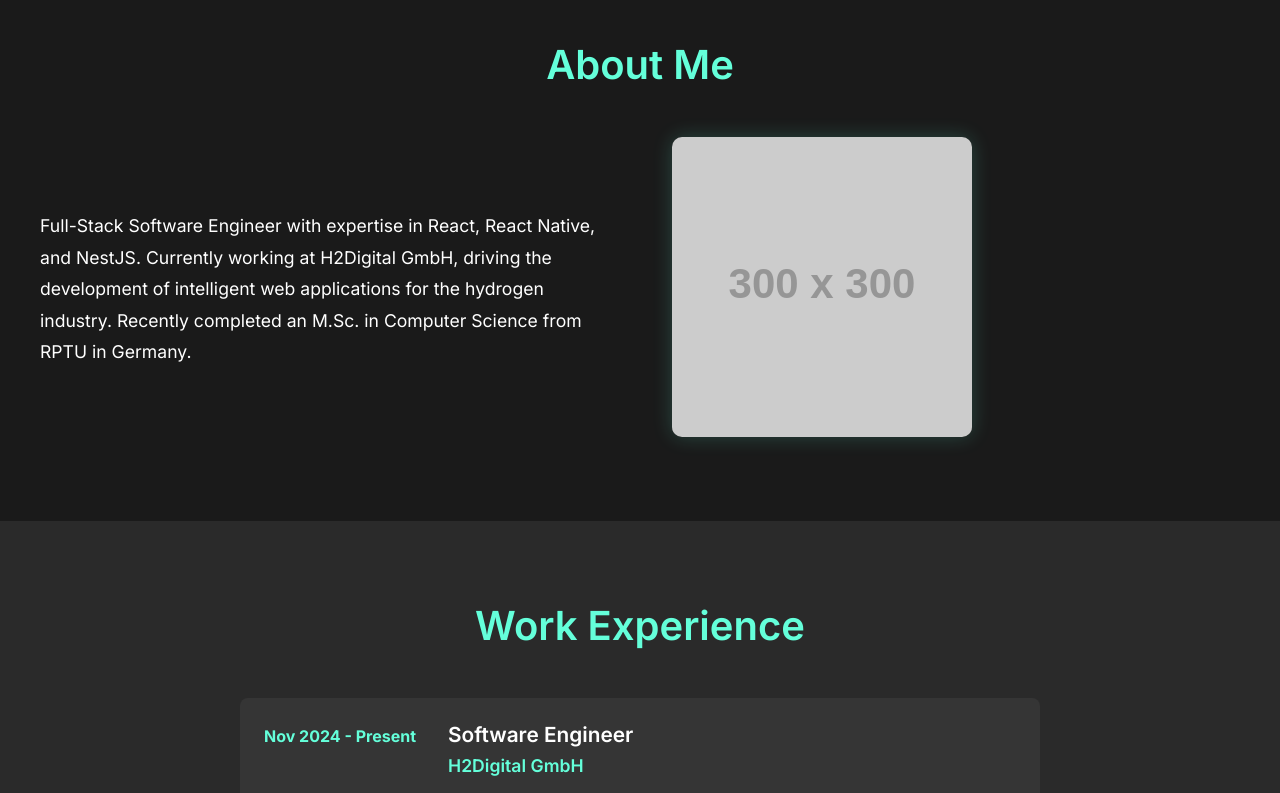
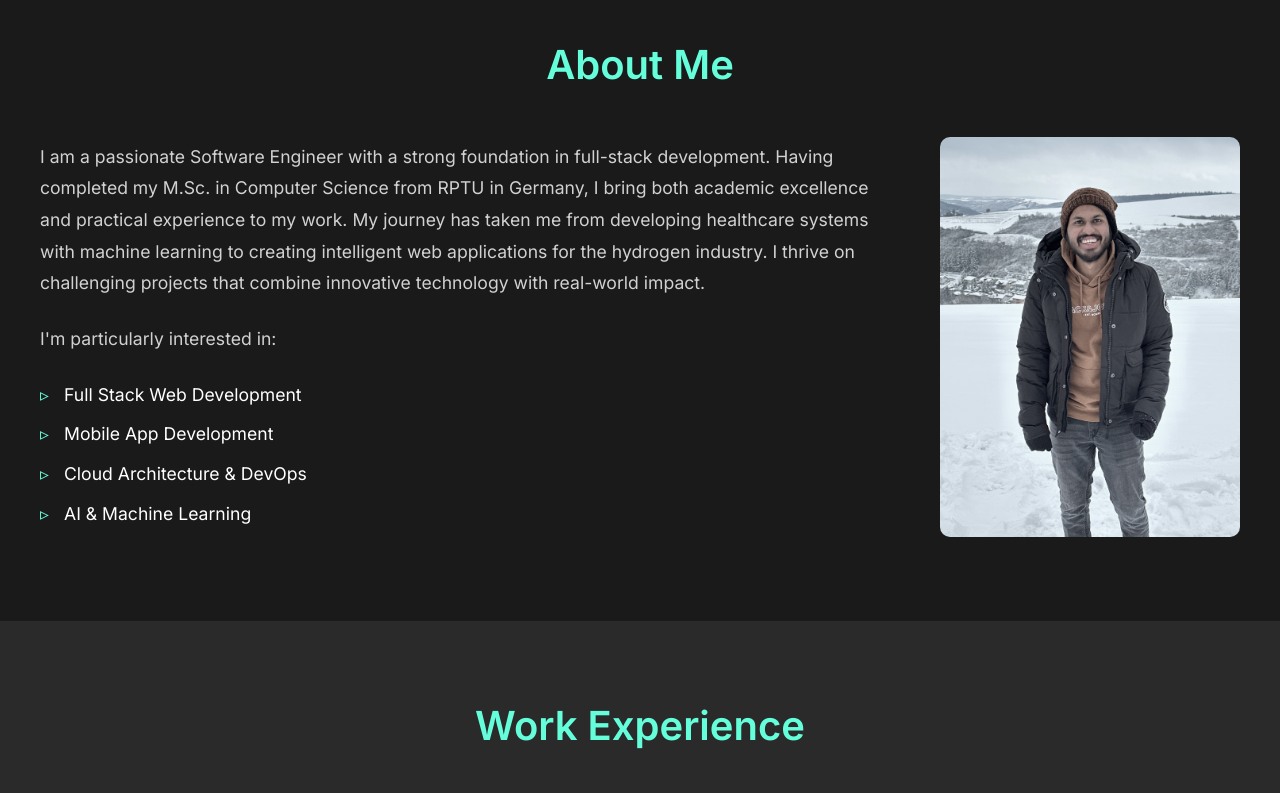
Before and after one commit to emizion10/emizion10.github.io, a React (Create React App) app: page / in a window 1280 px wide. Shown: the part 840-1633 px from the top of the page. Built offline with nearby package versions, Linux system fonts and the light colour scheme.

Commit message:
Update contents

```diff
--- a/src/App.js
+++ b/src/App.js
@@ -7,7 +7,7 @@ import Experience from './components/experience/Experience';
 import Education from './components/education/Education';
 import Projects from './components/projects/Projects';
 import Skills from './components/skills/Skills';
-import Blog from './components/blog/Blog';
+// import Blog from './components/blog/Blog';
 import Footer from './components/footer/Footer';
 import './App.css';
 
@@ -19,10 +19,10 @@ function App() {
         <Hero />
         <About />
         <Experience />
+        <Skills />
         <Education />
         <Projects />
-        <Skills />
-        <Blog />
+        {/* <Blog /> */}
         <Footer />
       </div>
     </Router>
--- a/src/components/about/About.css
+++ b/src/components/about/About.css
@@ -26,20 +26,79 @@
   line-height: 1.8;
 }
 
+.about-text p {
+  margin-bottom: 1.5rem;
+  color: rgba(255, 255, 255, 0.8);
+}
+
+.about-text ul {
+  list-style: none;
+  padding: 0;
+}
+
+.about-text ul li {
+  margin: 0.5rem 0;
+  padding-left: 1.5rem;
+  position: relative;
+}
+
+.about-text ul li::before {
+  content: "▹";
+  position: absolute;
+  left: 0;
+  color: #64ffda;
+}
+
 .about-image {
   flex: 1;
+  max-width: 300px;
+  position: relative;
 }
 
-.about-image img {
+.profile-image {
   width: 100%;
-  max-width: 300px;
+  height: auto;
   border-radius: 10px;
-  box-shadow: 0 0 20px rgba(100, 255, 218, 0.2);
+  filter: grayscale(50%);
+  transition: all 0.3s ease;
+}
+
+.image-overlay {
+  position: absolute;
+  top: 0;
+  left: 0;
+  width: 100%;
+  height: 100%;
+  border: 2px solid #64ffda;
+  border-radius: 10px;
+  transform: translate(20px, 20px);
+  z-index: -1;
+  transition: all 0.3s ease;
+}
+
+.about-image:hover .profile-image {
+  filter: grayscale(0%);
+}
+
+.about-image:hover .image-overlay {
+  transform: translate(15px, 15px);
 }
 
 @media (max-width: 768px) {
   .about-content {
-    flex-direction: column;
+    flex-direction: column-reverse;
     gap: 2rem;
   }
+
+  .about-image {
+    margin: 0 auto;
+  }
+
+  .image-overlay {
+    transform: translate(10px, 10px);
+  }
+
+  .about-image:hover .image-overlay {
+    transform: translate(8px, 8px);
+  }
 }
--- a/src/components/about/About.jsx
+++ b/src/components/about/About.jsx
@@ -22,7 +22,15 @@ const About = () => {
           transition={{ duration: 0.5 }}
           viewport={{ once: true }}
         >
-          <p>{profile.bio}</p>
+          <p>{profile.aboutMe}</p>
+          <p>
+            I'm particularly interested in:
+          </p>
+          <ul>
+            {profile.interests.map((interest, index) => (
+              <li key={index}>{interest}</li>
+            ))}
+          </ul>
         </motion.div>
         <motion.div
           className="about-image"
@@ -31,7 +39,12 @@ const About = () => {
           transition={{ duration: 0.5 }}
           viewport={{ once: true }}
         >
-          <img src="https://via.placeholder.com/300" alt="Profile" />
+          <img
+            src="/images/profile.jpeg"
+            alt={profile.name}
+            className="profile-image"
+          />
+          <div className="image-overlay"></div>
         </motion.div>
       </div>
     </motion.section>
--- a/src/components/navbar/Navbar.jsx
+++ b/src/components/navbar/Navbar.jsx
@@ -28,10 +28,10 @@ const Navbar = () => {
       <div className="nav-links">
         <button onClick={() => scrollToSection('about')}>About</button>
         <button onClick={() => scrollToSection('experience')}>Experience</button>
+        <button onClick={() => scrollToSection('skills')}>Skills</button>
         <button onClick={() => scrollToSection('education')}>Education</button>
         <button onClick={() => scrollToSection('projects')}>Projects</button>
-        <button onClick={() => scrollToSection('skills')}>Skills</button>
-        <button onClick={() => scrollToSection('blog')}>Blog</button>
+        {/* <button onClick={() => scrollToSection('blog')}>Blog</button> */}
       </div>
     </motion.nav>
   );
--- a/src/data/profile.js
+++ b/src/data/profile.js
@@ -1,7 +1,14 @@
 export const profile = {
   name: "Amal Sukumaran",
   title: "Software Engineer",
-  bio: "Full-Stack Software Engineer with expertise in React, React Native, and NestJS. Currently working at H2Digital GmbH, driving the development of intelligent web applications for the hydrogen industry. Recently completed an M.Sc. in Computer Science from RPTU in Germany.",
+  bio: "Full-Stack Software Engineer with expertise in React, React Native, and NestJS. Currently working at H2Digital GmbH, driving the development of intelligent web applications for the hydrogen industry.",
+  aboutMe: "I am a passionate Software Engineer with a strong foundation in full-stack development. Having completed my M.Sc. in Computer Science from RPTU in Germany, I bring both academic excellence and practical experience to my work. My journey has taken me from developing healthcare systems with machine learning to creating intelligent web applications for the hydrogen industry. I thrive on challenging projects that combine innovative technology with real-world impact.",
+  interests: [
+    "Full Stack Web Development",
+    "Mobile App Development",
+    "Cloud Architecture & DevOps",
+    "AI & Machine Learning"
+  ],
   social: {
     linkedin: "https://linkedin.com/in/amal-sukumaran",
     github: "https://github.com/amalsukumaran",
```
Also changed, not shown: public/images/profile.jpeg (added).
